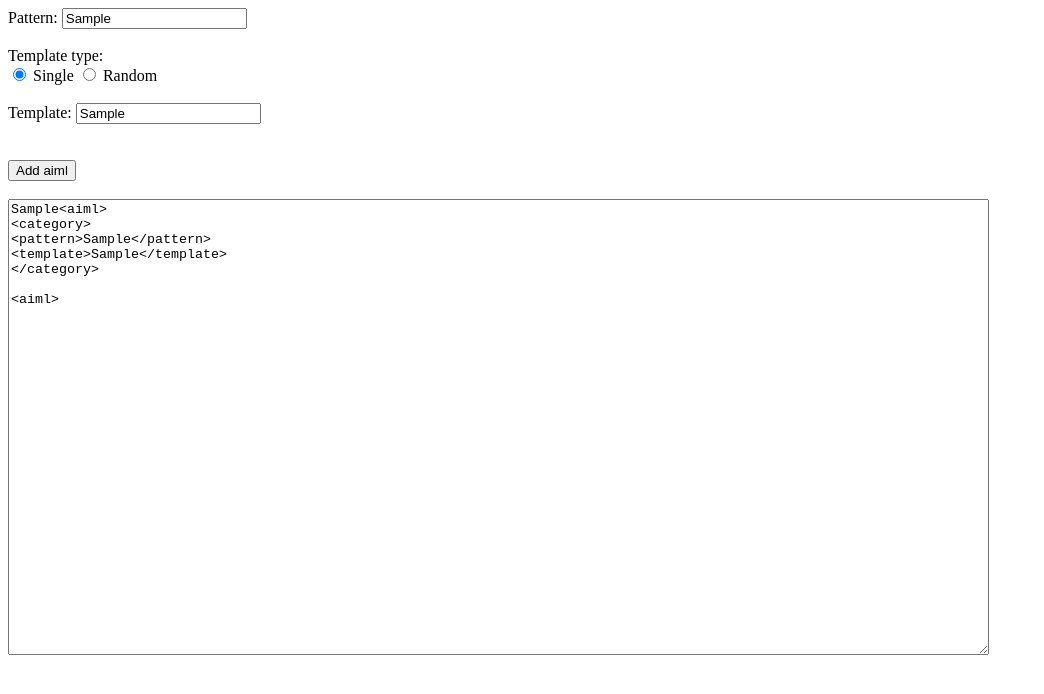
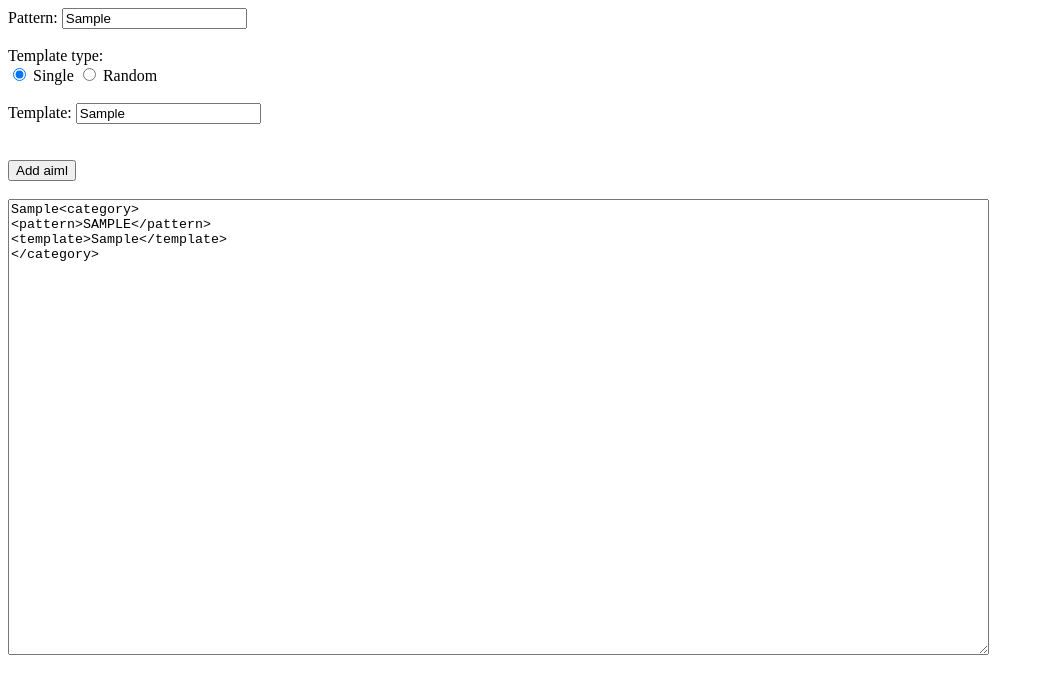
Before and after one commit to brentonnn/py-aiml-creator, a plain HTML site: page index.html in a window 1280 px wide. Both pictures are taken after typing "Sample", "Sample", "Sample" into the empty fields and a click on the button "Add aiml". Shown: the whole page, without its empty margins (0-1044 px from the left). Drawn offline with Linux system fonts and the light colour scheme.

Commit message:
removed malfomed xml and fixed uppercase on pattern issue

```diff
--- a/index.html
+++ b/index.html
@@ -41,8 +41,8 @@ function showHide(x, y) {
 }
 
 function buildXML() {
-  pattern = document.getElementById("pattern").value
-  xml = "<aiml>\n"
+  pattern = document.getElementById("pattern").value.toUpperCase()
+  xml = ""
   if (document.getElementById('random').checked) {
     xml += "<category>\n<pattern>" + pattern + "</pattern>\n<template>\n<random>\n"
     var lines = document.getElementById("ranTextArea").value.split('\n');
@@ -63,7 +63,7 @@ function buildXML() {
   }
 
   xmlText = document.getElementById("ta").value;
-  xmlText += xml + "<aiml>";
+  xmlText += xml;
 
   document.getElementById("ta").value = xmlText
 }
```
